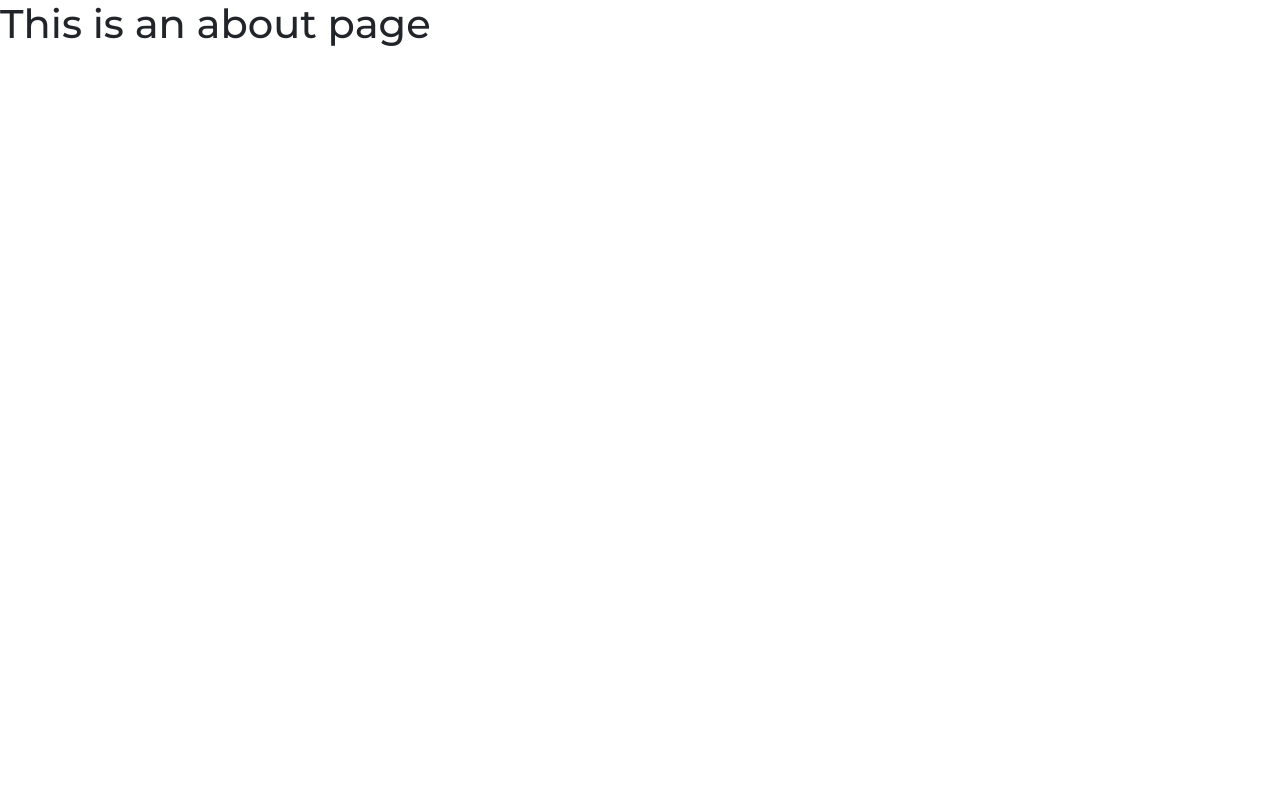
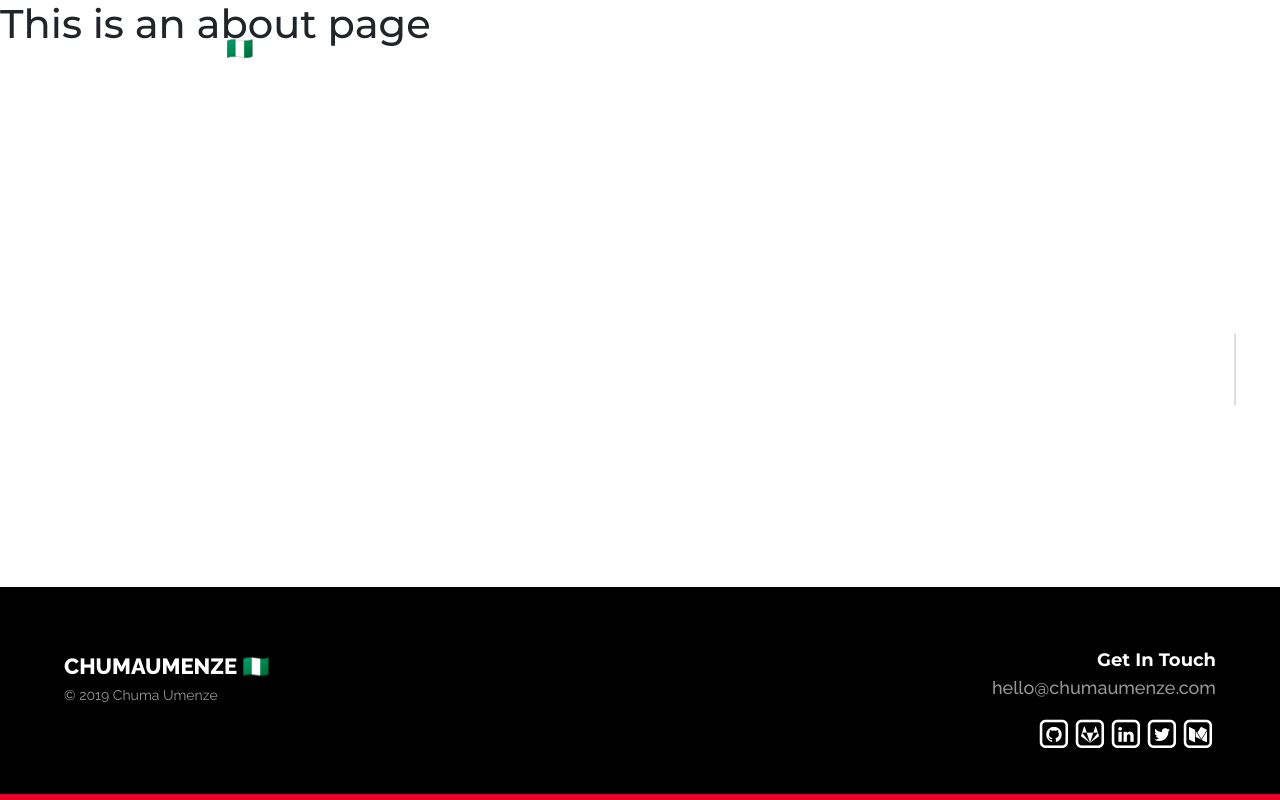
Before and after one commit to chumaumenze/chumaumenze, a Vue app: page /about in a window 1280 px wide. Built offline with nearby package versions, Linux system fonts and the light colour scheme.

Commit message:
Update App data

```diff
--- a/src/App.vue
+++ b/src/App.vue
@@ -1,33 +1,46 @@
 <template lang="pug">
   #app
     preloader
-    site-header(:email="email", :sitePages="menuPages", :socialLinks="links")
+    site-header(:email="owner.email", :sitePages="menuPages", :socialLinks="links", :logo="siteTitle")
+    site-social(:socialLinks="links")
     router-view
+    site-footer(:socialLinks="links", :email="owner.email", :siteOwner="owner.fullName", :logo="siteTitle")
 </template>
 
 <script lang="ts">
   import { Component, Vue } from "vue-property-decorator";
   import Preloader from "@/components/Preloader.vue";
   import SiteHeader from "@/components/SiteHeader.vue";
+  import SiteSocial from "@/components/SiteSocial.vue";
+  import SiteFooter from "@/components/SiteFooter.vue";
+  import { MenuPageOptions, SocialLinkOptions, SiteOwnerOptions } from "@/interfaces";
 
   @Component({
     components: {
       Preloader,
-      SiteHeader
+      SiteHeader,
+      SiteSocial,
+      SiteFooter
     },
   })
   export default class Home extends Vue {
-    private email: string = "hello@chumaumenze.com";
-    private menuPages: object[] = [
+    private siteTitle: string = "CHUMAUMENZE 🇳🇬";
+    private owner: SiteOwnerOptions = {
+      email: "hello@chumaumenze.com",
+      fullName: "Chuma Umenze",
+      username: "chumaumenze"
+    };
+    private menuPages: MenuPageOptions[] = [
       {title: "About", url: "/about"},
       {title: "Works", url: "/#"},
       {title: "Writings", url: "/#"},
       {title: "Interests", url: "/#"},
     ];
-    private links: object[] = [
+    private links: SocialLinkOptions[] = [
+      {name: "Github", url: "https://github.com/chumaumenze", iconName: "fa-github"},
+      {name: "Gitlab", url: "https://gitlab.com/chumaumenze", iconName: "fa-gitlab"},
       {name: "Linkedin", url: "https://linkedin.com/in/chumaumenze", iconName: "fa-linkedin"},
       {name: "Twitter", url: "https://twitter.com/chumaumenze", iconName: "fa-twitter"},
-      {name: "Github", url: "https://github.com/chumaumenze", iconName: "fa-github"},
       {name: "Medium", url: "https://medium.com/@chumaumenze", iconName: "fa-medium"},
     ];
   }
```
